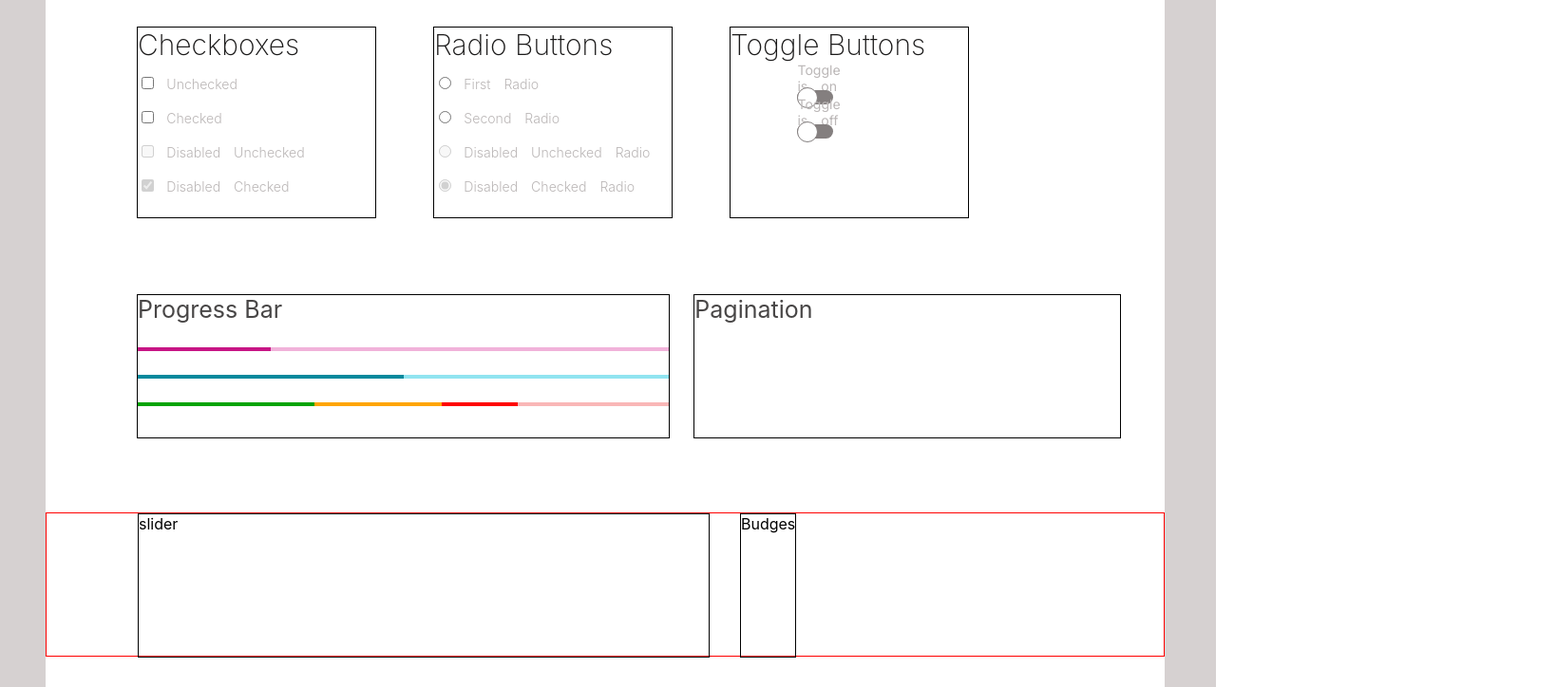
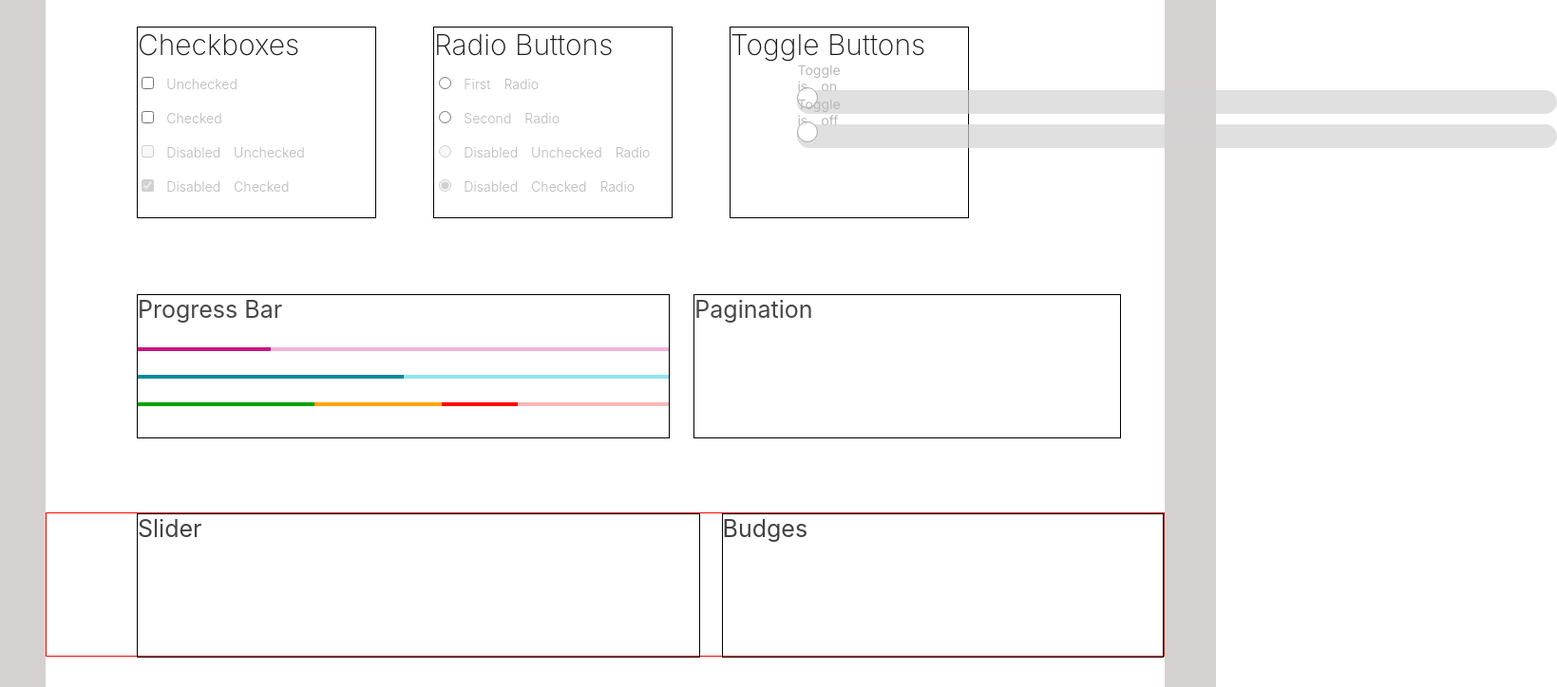
Before and after one commit to luckkalpna/nextjs_material-kit, a React (Create React App) app in the folder nextjs_material-kit/: page / in a window 1280 px wide. Shown: the part 1404-2128 px from the top of the page at 95% size, 1639 px wide, since content can reach past the window. Built offline with nearby package versions, Linux system fonts and the light colour scheme; a web font is replaced by a local one.

Commit message:
Add slider and budges

```diff
--- a/nextjs_material-kit/src/App.css
+++ b/nextjs_material-kit/src/App.css
@@ -735,16 +735,56 @@ input:checked + .slider:before {
   border: 1px solid red;
 }
 
-.slider2{
-  margin-left: 6em;
-  margin-right: 2em;
+.slidercontainer{
+  margin-left: 3.8em;
+  margin-right: .9em;
   height: 150px;
   width: 600px;
+  color: rgb(67, 65, 65);
+  font-size: 25px;
+  font-weight: 400;
   border: 1px solid black;
+}
+
+.slidecontainer {
+  width: 100%;
+}
+
+.slider {
+  width: 800px;
+  height: 25px;
+  background: #d3d3d3;
+  outline: none;
+  opacity: 0.7;
+  -webkit-transition: .2s;
+  transition: opacity .2s;
+}
+
+.slider:hover {
+  opacity: 1;
+}
+
+.slider::-webkit-slider-thumb {
+  -webkit-appearance: none;
+  appearance: none;
+  width: 25px;
+  height: 25px;
+  background: #04AA6D;
+  cursor: pointer;
+}
+
+.slider::-moz-range-thumb {
+  width: 25px;
+  height: 25px;
+  background: #04AA6D;
+  cursor: pointer;
 }
 
 .budges{
   height: 150px;
-  width: 47  0px;
+  width:  470px;
+  color: rgb(67, 65, 65);
+  font-size: 25px;
+  font-weight: 400;
   border: 1px solid black;
 }
--- a/nextjs_material-kit/src/App.js
+++ b/nextjs_material-kit/src/App.js
@@ -174,7 +174,8 @@ function App() {
           </div>
         </div>
           <div className="slider-budges">
-            <div className="slider2">slider</div>
+            <div className="slidercontainer">Slider <br />
+            </div>
             <div className="budges">Budges</div>
           </div>
         </div>
```
